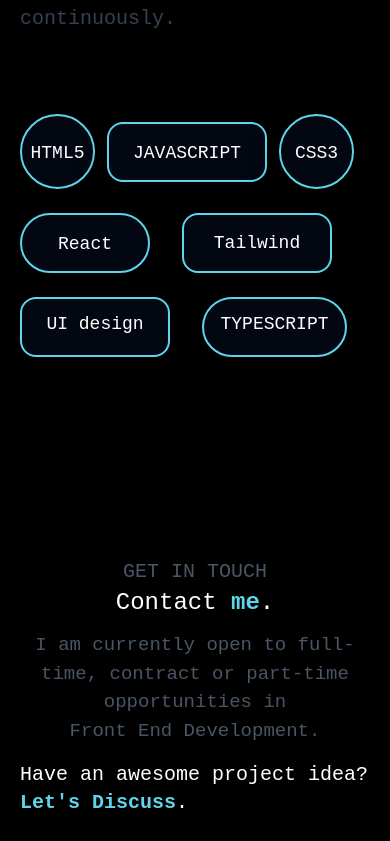
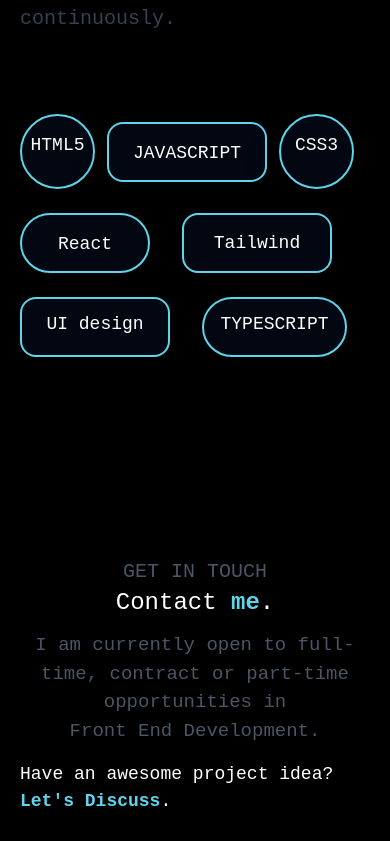
Before and after one commit to Butterfly1411/My-portfolio, a React app: page / in a window 390 px wide. Shown: the part 5803-6644 px from the top of the page. Built offline with nearby package versions, Linux system fonts and the light colour scheme; the HTML template or start-up script is replaced by a standard one.

Commit message:
fixed skills responsive

```diff
--- a/src/components/ContactMe.jsx
+++ b/src/components/ContactMe.jsx
@@ -11,7 +11,7 @@
       </div>
       <div className='grid grid-cols-1  lg:grid-cols-2 mt-4 lg:items-center lg:gap-8'>
         <div className='grid gap-10 lg:mb-30'>
-          <div className='text-xl lg:text-3xl'>
+          <div className='text-[18px] lg:text-3xl'>
             <p>Have an awesome project idea? <br />
               <span>Let's Discuss</span>.</p>
           </div>
@@ -27,7 +27,7 @@
                 <div className='w-14 h-14 flex justify-center rounded-full bg-blue-200'>
                   <i className="bi bi-envelope-open mt-3  text-black text-2xl"></i>
                 </div>
-                <a className='md:text-[16px]' href="">sabohattoshpolatova72@gmail.com</a>
+                <a className='md:text-[10px]' href="">sabohattoshpolatova72@gmail.com</a>
               </li>
               <li className='flex items-center gap-4'>
                 <div className='w-14 h-14 flex justify-center rounded-full bg-blue-200'>
--- a/src/components/Skills.jsx
+++ b/src/components/Skills.jsx
@@ -15,9 +15,9 @@
             <div>
                 <ul className='grid gap-6'>
                     <li className='flex lg:gap-8 gap-3 items-center'>
-                        <div className='lg:w-[100px] lg:h-[100px] w-[75px] h-[75px] rounded-full border-2 shadow-2xl border-[#5ed5ea] bg-gray-950'><p className='text-center mt-6 text-[18px] lg:text-xl'>HTML5</p></div>
+                        <div className='lg:w-[100px] lg:h-[100px] w-[75px] h-[75px] rounded-full border-2 shadow-2xl border-[#5ed5ea] bg-gray-950'><p className='text-center md:mt-6 mt-4 text-[18px] lg:text-xl'>HTML5</p></div>
                         <div className='lg:w-[200px] lg:h-20 w-40 h-[60px] border-2 rounded-2xl shadow-2xl border-[#5ed5ea] bg-gray-950'><p className='text-center lg:mt-7 mt-4 text-[18px] lg:text-xl'>JAVASCRIPT</p></div>
-                        <div className='lg:w-[100px] lg:h-[100px] w-[75px] h-[75px] rounded-full border-2 shadow-2xl border-[#5ed5ea] bg-gray-950'><p className='text-center mt-6 text-[18px] lg:text-xl'>CSS3</p></div>
+                        <div className='lg:w-[100px] lg:h-[100px] w-[75px] h-[75px] rounded-full border-2 shadow-2xl border-[#5ed5ea] bg-gray-950'><p className='text-center md:mt-6 mt-4 text-[18px] lg:text-xl'>CSS3</p></div>
                     </li>
                     <li className='flex gap-8 items-center'>
                         <div className='lg:w-[170px] lg:h-20 w-[130px] h-[60px] border-2 rounded-[90px] shadow-2xl border-[#5ed5ea] bg-gray-950'><p className='text-center mt-4 lg:mt-5 text-[18px] lg:text-xl'>React</p></div>
```
